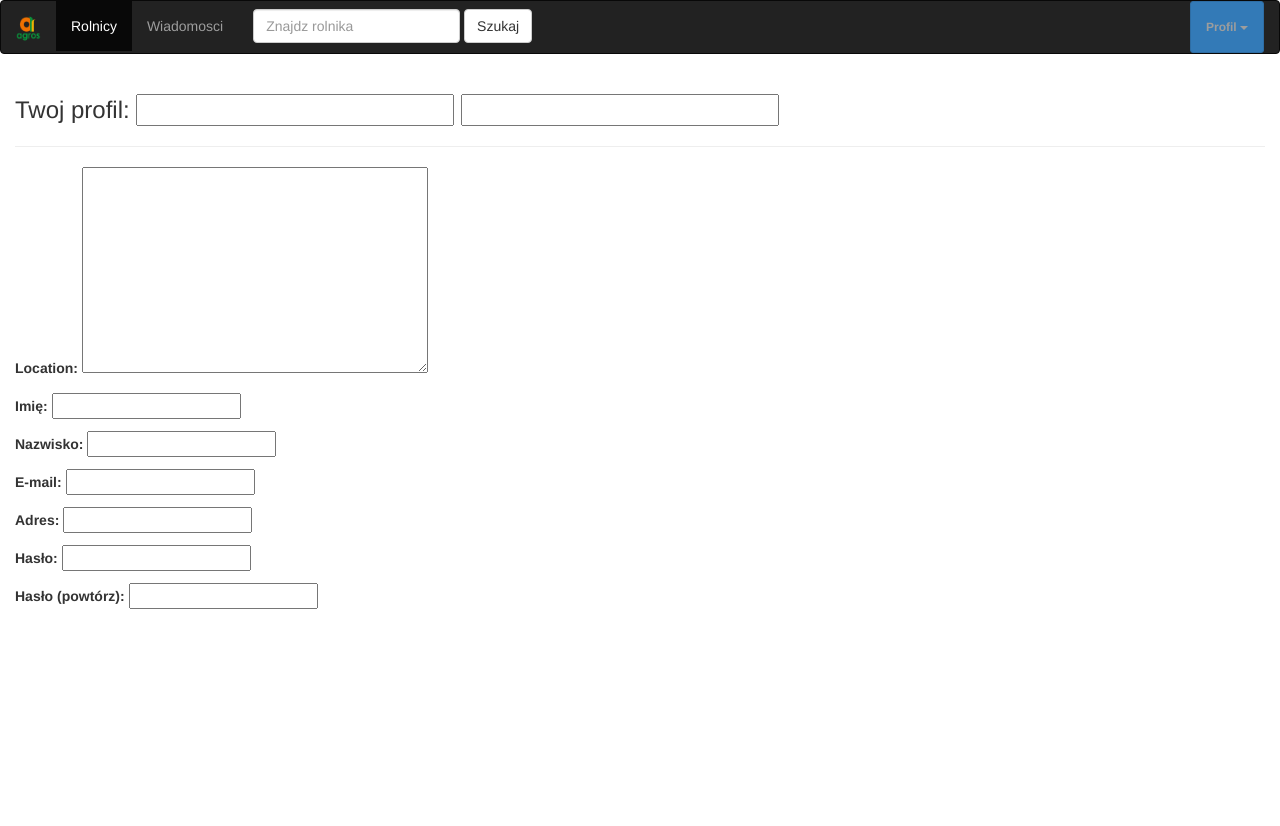
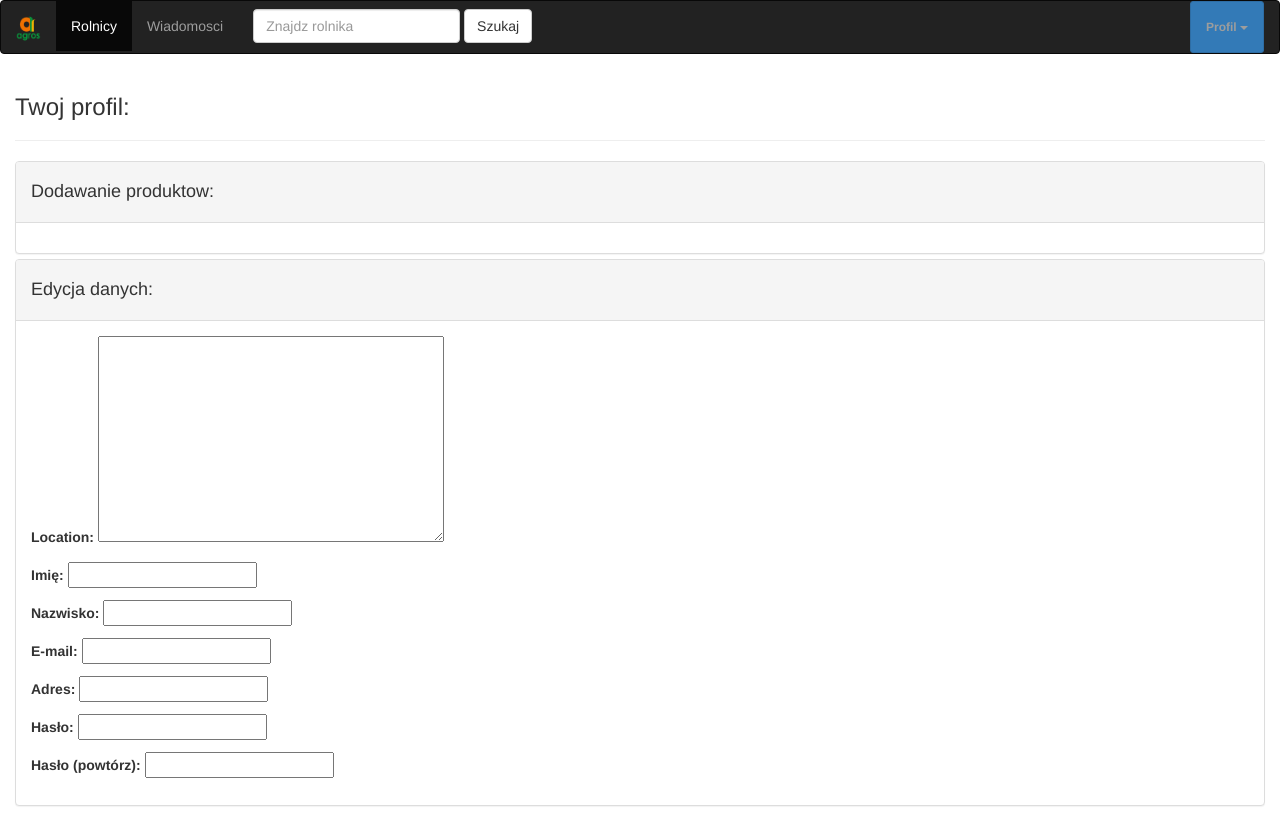
Before and after one commit to pan-mroku/plodyrolne, a Django app: template rolnicy/templates/rolnicy_profil_edytuj.html in a window 1280 px wide. Before the commit the page ends 609 px from the top, so only its background shows below. Run offline with Django 3.2, Linux system fonts and the light colour scheme; the template is opened without the code that fills it: values that come from a table or form of the project are taken from there, others are empty; some libraries are stand-ins or nearby versions.

Commit message:
poprawione wczytywanie imienia i nazwiska przy edycji profilu i rozłożenie na 'poddziały'

```diff
--- a/rolnicy/templates/rolnicy_profil_edytuj.html
+++ b/rolnicy/templates/rolnicy_profil_edytuj.html
@@ -3,8 +3,39 @@
 {% block content %}
   <h3>Twoj profil: {{rolnik.Imie}} {{rolnik.Nazwisko}}</h3>
   <hr>
-  <form class="form-horizontal">
-    {% csrf_token %}
-		{{rolnik.as_p}}
-  </form>
+    <div class="panel-group" id="accordion" role="tablist" aria-multiselectable="true">
+      <div class="panel panel-default">
+        <div class="panel-heading" role="tab" id="heading0">
+          <h4 class="panel-title">
+            <a data-toggle="collapse" data-parent="#accordion" href="#collapse0" aria-expanded="true" aria-controls="collapse0">
+              <h4>Dodawanie produktow:</h4>
+            </a>
+          </h4>
+        </div>
+        <div id="collapse0" class="panel-collapse collapse in" role="tabpanel" aria-labelledby="heading0">
+          <div class="panel-body">
+          </div>
+        </div>
+      </div>
+      <div class="panel panel-default">
+        <div class="panel-heading" role="tab" id="heading1">
+          <h4 class="panel-title">
+            <a data-toggle="collapse" data-parent="#accordion" href="#collapse1" aria-expanded="true" aria-controls="collapse1">
+              <h4>Edycja danych:</h4>
+            </a>
+          </h4>
+        </div>
+        <div id="collapse1" class="panel-collapse collapse in" role="tabpanel" aria-labelledby="heading1">
+          <div class="panel-body">
+              <form class="form-horizontal">
+                  {% csrf_token %}
+                  {{f.as_p}}
+              </form>
+          </div>
+        </div>
+      </div>
+    </div>
+  <h5></h5>
+
+
 {% endblock %}
--- a/rolnicy/views.py
+++ b/rolnicy/views.py
@@ -19,6 +19,7 @@ def profil(request, id):
 @login_required
 def mojprofil(request):
     print (request.method)
-    context={'rolnik': RolnikForm(instance=Rolnik.objects.get(user=request.user))}
+    rolnik=Rolnik.objects.get(user=request.user)
+    context={'f': RolnikForm(instance=rolnik), 'rolnik':rolnik}
     #prerobić na prfil, który można zmieniać
     return render(request, 'rolnicy_profil_edytuj.html', context)
```
